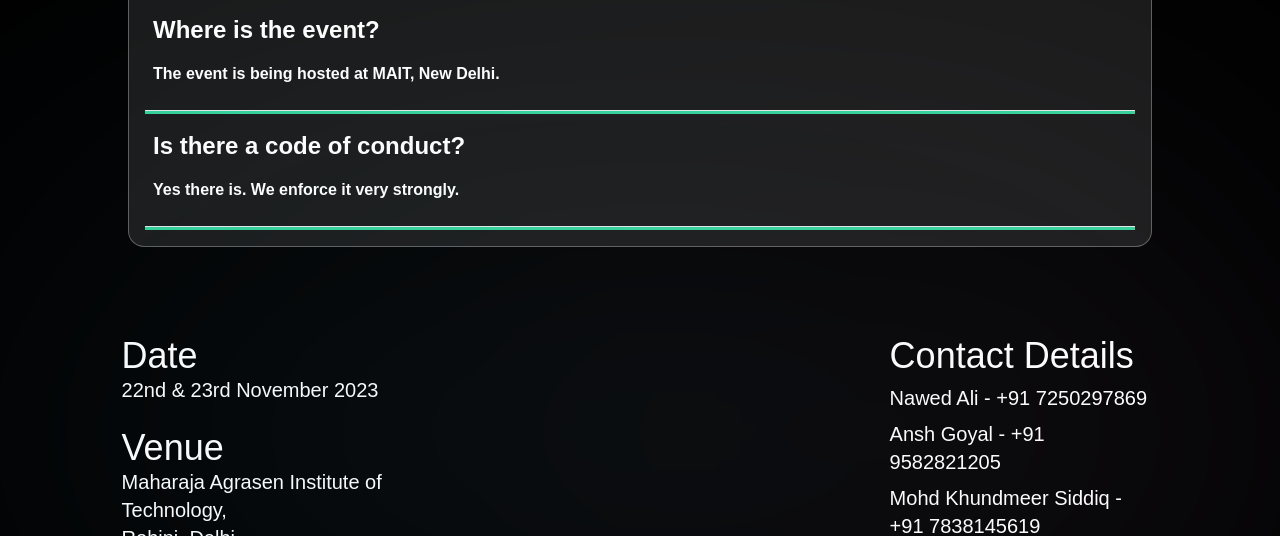
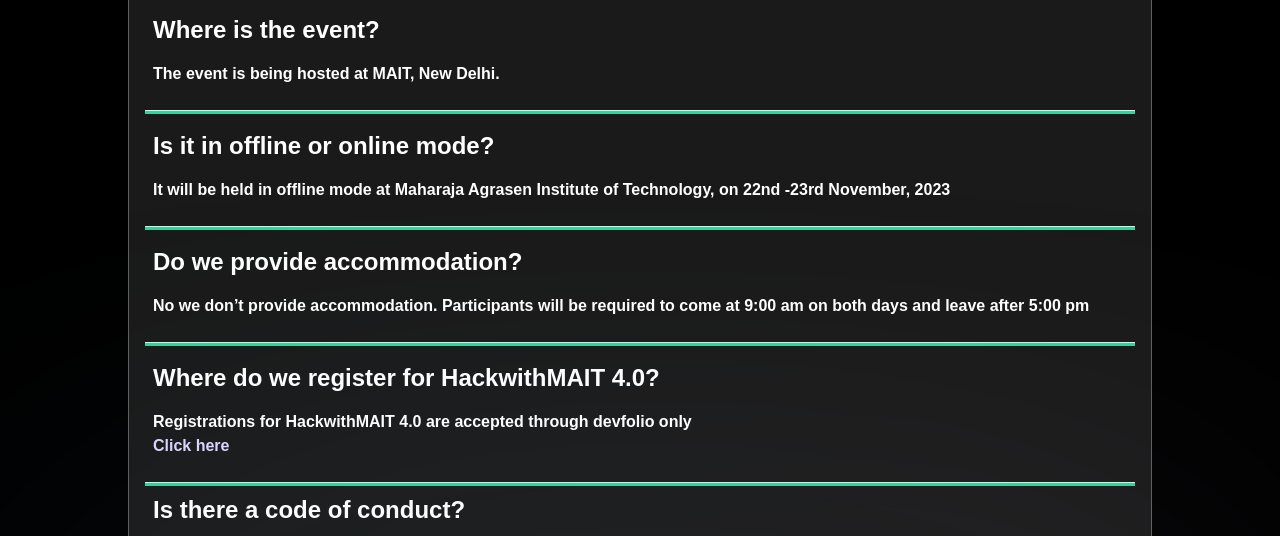
Before and after one commit to nawed2611/hackwithmait, a React (Vite) app: page / in a window 1280 px wide. Shown: the part 7940-8476 px from the top of the page. Built offline with nearby package versions, Linux system fonts and the light colour scheme; a web font is replaced by a local one; what tw-elements would draw is missing.

Commit message:
Update FAQs

```diff
--- a/src/pages/FAQ.jsx
+++ b/src/pages/FAQ.jsx
@@ -88,7 +88,49 @@
                 </div>
 
                 <hr className='bg-emerald-400 w-[100%] h-1 mt-4 mb-2' />
+                <div className='w-full '>
+                    {/* HEAD */}
+                    <div className='transition-all duration-1000 flex justify-between items-center px-2'>
+                        <h1 className='font-bold text-2xl py-2'>Is it in offline or online mode?</h1>
 
+                    </div>
+                    {/* CONTENT */}
+                    <div className='transition-all duration-1000 overflow-hidden'>
+                        <p className='font-semibold p-2 text-justify'>It will be held in offline mode at Maharaja Agrasen Institute of Technology, on 22nd -23rd November, 2023</p>
+                    </div>
+                </div>
+
+                <hr className='bg-emerald-400 w-[100%] h-1 mt-4 mb-2' />
+                <div className='w-full '>
+                    {/* HEAD */}
+                    <div className='transition-all duration-1000 flex justify-between items-center px-2'>
+                        <h1 className='font-bold text-2xl py-2'>Do we provide accommodation?</h1>
+
+                    </div>
+                    {/* CONTENT */}
+                    <div className='transition-all duration-1000 overflow-hidden'>
+                        <p className='font-semibold p-2 text-justify'>No we don’t provide accommodation. Participants will be required to come at 9:00 am on both days and leave after 5:00 pm
+                        </p>
+                    </div>
+                </div>
+
+                <hr className='bg-emerald-400 w-[100%] h-1 mt-4 mb-2' />
+
+                <div className='w-full '>
+                    {/* HEAD */}
+                    <div className='transition-all duration-1000 flex justify-between items-center px-2'>
+                        <h1 className='font-bold text-2xl py-2'>Where do we register for HackwithMAIT 4.0?</h1>
+
+                    </div>
+                    {/* CONTENT */}
+                    <div className='transition-all duration-1000 overflow-hidden'>
+                        <p className='font-semibold p-2 text-justify'>Registrations for HackwithMAIT 4.0 are accepted through devfolio only <br />
+                            <a className="font-bold text-violet-200" href='https://hackwithmait4.devfolio.co'>Click here</a>
+                        </p>
+                    </div>
+                </div>
+
+                <hr className='bg-emerald-400 w-[100%] h-1 mt-4' />
                 <div className='w-full '>
                     {/* HEAD */}
                     <div className='transition-all duration-1000 flex justify-between items-center px-2'>
```
